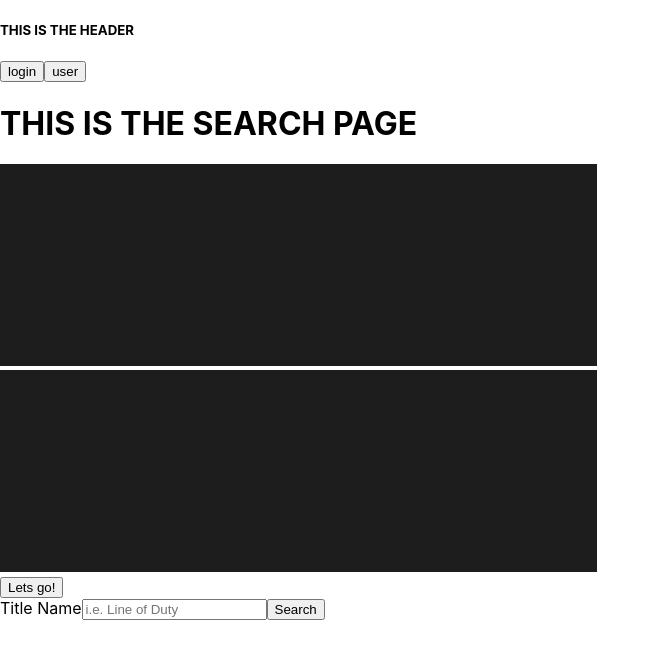
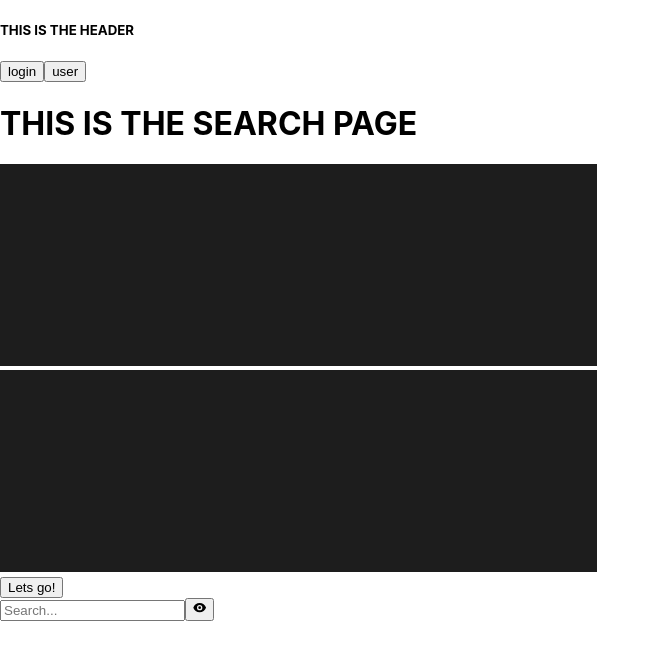
Before and after one commit to WebDevBrum/cushion-roulette, a React (Create React App) app: page /search in a window 1280 px wide. Shown: the top 660 px of the page, without its empty margins (0-660 px from the left). Built offline with nearby package versions, Linux system fonts and the light colour scheme; the HTML template or start-up script is replaced by a standard one.

Commit message:
continued styling

```diff
--- a/package.json
+++ b/package.json
@@ -9,6 +9,7 @@
     "react": "^17.0.1",
     "react-custom-roulette": "^1.1.8",
     "react-dom": "^17.0.1",
+    "react-icons": "^4.2.0",
     "react-router-dom": "^5.2.0",
     "react-scripts": "4.0.3",
     "web-vitals": "^1.1.0"
--- a/src/Search.js
+++ b/src/Search.js
@@ -8,12 +8,12 @@ import Selections from "./components/Selections";
 
 function Search(props) {
   return (
-    <>
+    <div className="search-div">
       <Header config={{ button1: "login", button2: "user" }} />
       <h1>THIS IS THE SEARCH PAGE</h1>
       <Selections />
       <SearchTitles />
-    </>
+    </div>
   );
 }
 
--- a/src/components/SearchTitles.js
+++ b/src/components/SearchTitles.js
@@ -1,5 +1,6 @@
 /* eslint-disable jsx-a11y/label-has-associated-control */
 import React, { useState } from "react";
+import { HiEye } from "react-icons/hi";
 import ResultCard from "./ResultCard.js";
 
 function SearchTitles() {
@@ -29,20 +30,19 @@ function SearchTitles() {
   return (
     <>
       <form className="form" onSubmit={searchTitles}>
-        <label className="label" htmlFor="query">
-          Title Name
-        </label>
+        <div className="search-bar">
           <input
             className="input"
             type="text"
             name="query"
-          placeholder="i.e. Line of Duty"
+            placeholder="Search..."
             value={query}
             onChange={(e) => setQuery(e.target.value)}
           />
-        <button className="button" type="submit">
-          Search
+          <button className="search-button" type="submit">
+            <HiEye />
           </button>
+        </div>
       </form>
       <div className="card-list">
         {titles
--- a/src/style.css
+++ b/src/style.css
@@ -72,6 +72,8 @@ small {
 
 .form {
   display:grid;
+  margin-bottom: 0px;
+
 }
 
 .label {
@@ -80,38 +82,63 @@ small {
   text-transform: uppercase;
 }
 
+.search-bar {
+  display: inline-flex;
+  flex: 1 1 300px;
+  border: 1px solid #ccc;
+  border-radius: 5px;
+  overflow: hidden;
+  margin: 10px;
+  /* position: relative; */
+
+}
+
 .input {
+  display: flex;;
+  flex: 1;
   font-size: 1.6rem;
   padding: 0.5rem 2rem;
   line-height: 2.8rem;
-  border-radius: 20px;
+  /* border-radius: 20px; */
   border: 1px solid #ddd;
-  margin-bottom: 1rem;
+  margin-bottom: 1rem auto;
+  width: 80%;
+  border-right: 0px;
 }
 
-.button {
+.search-button {
+  /* position: absolute;
+  position: top-right;
+  z-index: 1;
   background-color: rgba(0,0,0,0.75);
   color: white;
   padding: 1rem 2rem;
   border: 1px solid rgba(0,0,0,0.75);
-  border-radius: 20px;
-  font-size: 1.4rem;
+  /* border-radius: 20px; */
+  /* font-size: 1.4rem;
   cursor: pointer;
-  transition: background-color 250ms;
+  transition: background-color 250ms; */
+  border: 0px;
+  background: white;
 }
 
 .button:hover {
   background-color: rgba(0,0,0,0.85);
 }
 
+
+
 @media (min-width:786px){
-  .form {
+  .card-list {
       grid-template-columns: auto 1fr auto;
       grid-gap: 1rem;
       align-items: center;
+
+
   }
 
   .input {
+
       margin-bottom: 0;
   }
 
@@ -127,7 +154,7 @@ small {
 }
 
 .card-list {
-  margin-top: 4rem;
+  margin-top: 1rem;
 }
 
 .card {
```
Also changed, not shown: 1 other file (tests, documents, lock files or other folders). Lines whose indentation alone changed are shown as unchanged.
